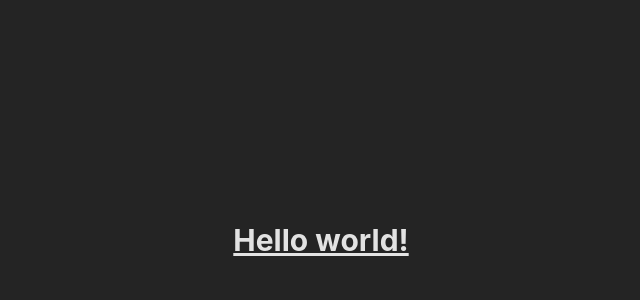
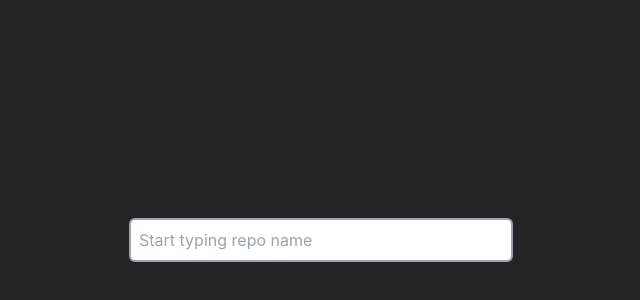
Before and after one commit to michalbujalski/github-viewer, a React (Vite) app: page / in a window 1280 px wide. Shown: the part 160-460 px from the top of the page, without its empty margins (319-959 px from the left). Built offline with nearby package versions, Linux system fonts and the light colour scheme.

Commit message:
Search component

```diff
--- a/src/App.tsx
+++ b/src/App.tsx
@@ -2,11 +2,15 @@ import { useState } from 'react'
 import reactLogo from './assets/react.svg'
 import viteLogo from '/vite.svg'
 import './App.css'
+import SearchInput from './components/SearchInput'
 
 function App() {
+  const handleQueryChange = (v: string) => {
+    console.log(v)
+  }
   return (
     <div className="App">
-      <h1 className="text-3xl font-bold underline">Hello world!</h1>
+      <SearchInput onQueryChange={handleQueryChange} />
     </div>
   )
 }
--- /dev/null
+++ b/src/components/SearchInput.tsx
@@ -0,0 +1,23 @@
+import React, { useState } from 'react'
+
+interface SearchInputProps {
+  onQueryChange: (value: string) => unknown
+}
+
+const SearchInput = ({ onQueryChange }: SearchInputProps) => {
+  const [query, setQuery] = useState('')
+  const handleQueryUpdate = (value: string) => {
+    onQueryChange(value)
+    setQuery(value)
+  }
+  return (
+    <input
+      placeholder="Start typing repo name"
+      value={query}
+      className="p-2 rounded-md border-2 border-gray-400 w-96"
+      onChange={(e) => handleQueryUpdate(e.target.value)}
+    />
+  )
+}
+
+export default SearchInput
```
